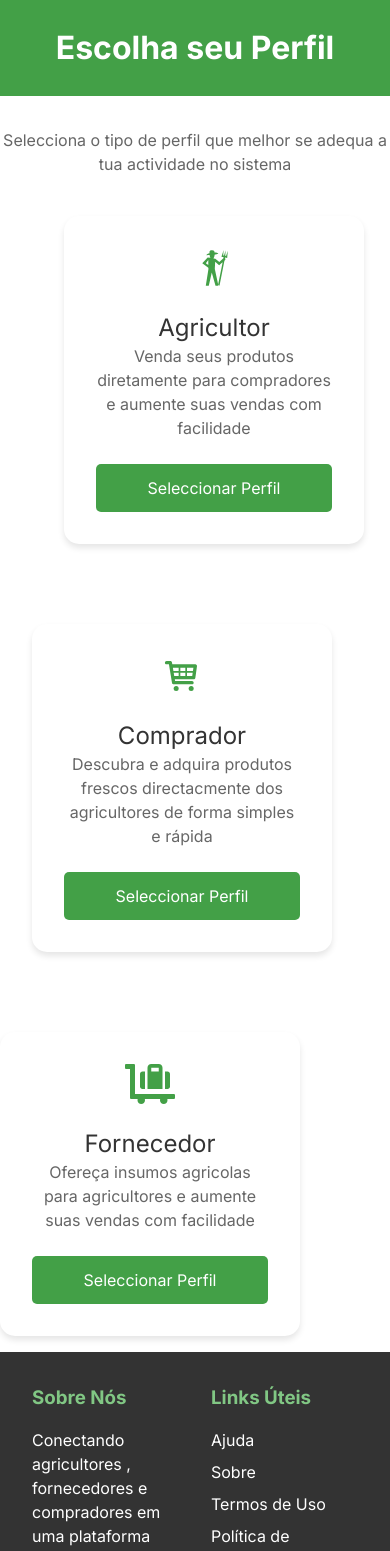
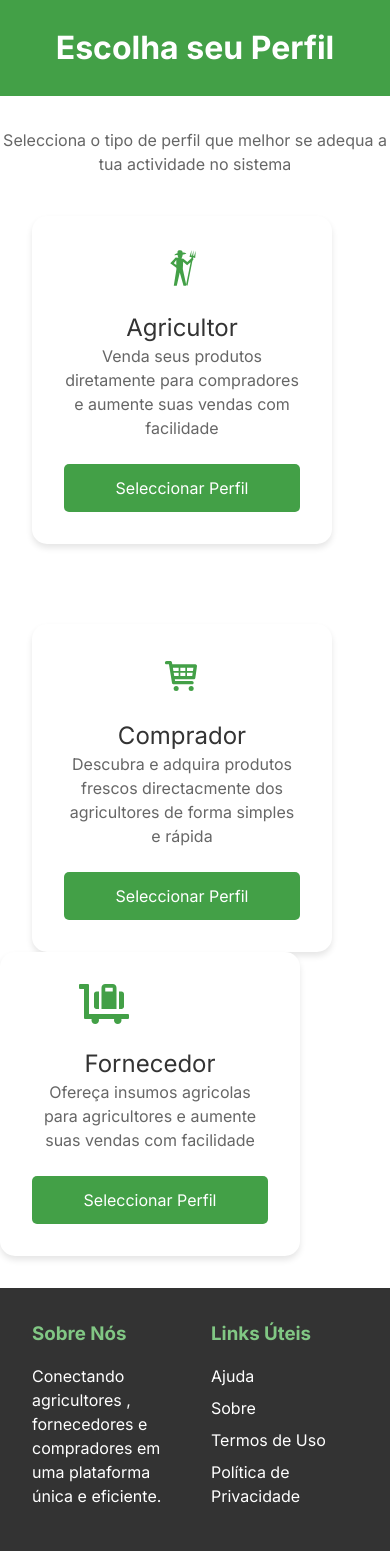
Before and after one commit to Marieth23-cmd/NzoAgrofinal, a Next.js app: page /Seleccionar in a window 390 px wide. Shown: the top 1551 px of the page. Built offline with nearby package versions, Linux system fonts and the light colour scheme.

Commit message:
trabanlahndo na responsividade mobile 5

```diff
--- a/src/app/Seleccionar/page.tsx
+++ b/src/app/Seleccionar/page.tsx
@@ -27,8 +27,8 @@ import Footer from "../Components/Footer";
 
           <div className="bg-white grid grid-cols-1 lg:grid-cols-3" >
 
-           <div className=" ml-16 mb-20 bg-white rounded-[15px]  p-8 text-center max-w-[300px]
-            cursor-pointer shadow-custom hover:translate-y-2 ">
+           <div className=" ml-8 mb-20 bg-white rounded-[15px]  p-8 text-center max-w-[300px]
+            cursor-pointer shadow-custom hover:translate-y-2 lg:ml-16">
 
                  <div className=" w-20 h-10 m-0 mx-auto mb-6 ">
                     <GiFarmer className=" w-full h-full fill-primary"/>
@@ -43,7 +43,7 @@ import Footer from "../Components/Footer";
 
 
 
-       <div className=" ml-8 mb-20 hover:translate-y-2 bg-white rounded-[15px] p-8 text-center max-w-[300px] cursor-pointer shadow-custom   ">
+       <div className=" ml-8 hover:translate-y-2 bg-white rounded-[15px] p-8 text-center max-w-[300px] cursor-pointer shadow-custom lg:mb-20" >
 
        <div className=" w-20 h-10 m-0 mx-auto mb-6 ">
                     < TiShoppingCart className=" w-full h-full fill-primary " />
@@ -57,8 +57,8 @@ import Footer from "../Components/Footer";
                        <Link href="./Cadastrocomprador">Seleccionar Perfil</Link></button>
                  </div>
 
-        <div className=" hover:translate-y-2 mb-20 bg-white rounded-[15px] p-8 text-center max-w-[300px] cursor-pointer shadow-custom transition-transform " >
-                <div className=" w-20 h-10 m-0 mx-auto mb-6 ">
+        <div className=" hover:translate-y-2  bg-white rounded-[15px] p-8 text-center mb-24 max-w-[300px] cursor-pointer shadow-custom transition-transform lg:mb-20" >
+                <div className=" ml-8 w-20 h-10 lg:m-0 mx-auto mb-6 ">
                     <FaLuggageCart className=" w-full h-full fill-primary " />
                 </div>
                  <div className=" text-2xl  text-profile" > Fornecedor</div>
--- a/src/app/carrinho/page.tsx
+++ b/src/app/carrinho/page.tsx
@@ -164,7 +164,7 @@ export default function Carrinho() {
             ))
           )}
 
-          <div className=" mt-8 p-4 bg-white rounded-[10px] shadow-custom">
+          <div className="mt-8 p-4 bg-white rounded-[10px] shadow-custom">
             <div className="flex justify-between border-b-[1px] border-solid border-tab py-2 px-0 " >
               <span>Subtotal:</span>
               <span>kzs {calcularSubtotal().toFixed(2)}</span>
--- a/src/app/categoriafrutas/page.tsx
+++ b/src/app/categoriafrutas/page.tsx
@@ -88,7 +88,7 @@ export default function CategoriaFrutas() {
       </Head>
       <Navbar />
 
-      <div className="mb-20 mt-[28%] lg:mt-[18%]">
+      <div className="mb-20 mt-[32%] lg:mt-[18%]">
         <h1 className="text-center my-6 text-[2rem] font-bold text-marieth">Frutas</h1>
 
         <div className=" my-12 mx-9 px-4">
--- a/src/app/categoriagrao/page.tsx
+++ b/src/app/categoriagrao/page.tsx
@@ -87,7 +87,7 @@ export default function Categoriagrao() {
       </Head>
       <Navbar />
 
-      <div className="mb-20 mt-[28%] lg:mt-[18%]">
+      <div className="mb-20 mt-[32%] lg:mt-[18%]">
         <h1 className="text-center my-6 text-[2rem] font-bold text-marieth">Grãos</h1>
 
         <div className=" my-12 mx-9 px-4">
--- a/src/app/categoriainsumo/page.tsx
+++ b/src/app/categoriainsumo/page.tsx
@@ -87,7 +87,7 @@ export default function CategoriaInsumos() {
       </Head>
       <Navbar />
 
-      <div className="mb-20 mt-[28%] lg:mt-[18%]">
+      <div className="mb-20 mt-[32%] lg:mt-[18%]">
         <h1 className="text-center my-6 text-[2rem] font-bold text-marieth">Insumos Agrícolas</h1>
 
         <div className=" my-12 mx-9 px-4">
--- a/src/app/categoriatuberraiz/page.tsx
+++ b/src/app/categoriatuberraiz/page.tsx
@@ -87,7 +87,7 @@ export default function CategoriaTuberculos() {
       </Head>
       <Navbar />
 
-      <div className="mb-20 mt-[28%] lg:mt-[18%]">
+      <div className="mb-20 mt-[32%] lg:mt-[18%]">
         <h1 className="text-center my-6 text-[2rem] font-bold text-marieth">Tubérculos e Raízes</h1>
 
         <div className=" my-12 mx-9 px-4">
--- a/src/app/categoriaverdura/page.tsx
+++ b/src/app/categoriaverdura/page.tsx
@@ -87,7 +87,7 @@ export default function CategoriaVerduras() {
       </Head>
       <Navbar />
 
-      <div className="mb-20 mt-[28%] lg:mt-[18%]">
+      <div className="mb-20 mt-[32%] lg:mt-[18%]">
         <h1 className="text-center my-6 text-[2rem] font-bold text-marieth">Verduras</h1>
 
         <div className=" my-12 mx-9 px-4">
--- a/src/app/page.tsx
+++ b/src/app/page.tsx
@@ -102,7 +102,7 @@ export default function Home() {
       <Navbar />
 
       <div className="grid grid-rows-[20px_1fr_20px] items-center justify-items-center
-    min-h-screen p-8 pb-20 gap-16 sm:p-20 mt-[25%] lg:mt-[16%] mb-20">
+    min-h-screen p-8 pb-20 gap-16 sm:p-20 mt-[30%] lg:mt-[16%] mb-20">
 
 
         <div className="backgroundimage">
@@ -114,7 +114,7 @@ export default function Home() {
         </div>
 
 
-        <section className="max-w-[75rem] md:p-8 -mb-12 mt-40  lg:mt-24 ">
+        <section className="max-w-[75rem] md:p-8 -mb-12 mt-44gi  lg:mt-24 ">
           <h1 className=" text-center mb-4 text-2xl mt-0 font-bold ">Categorias</h1>
           <div className="grid gap-6 grid-cols-2 md:grid-cols-5 ">
             <div className=" flex items-center justify-center bg-white p-6  rounded-[10px] hover:shadow-xl text-center cursor-pointer shadow-custom   hover:translate-y-2 " >
@@ -178,7 +178,7 @@ export default function Home() {
             </Link>
           ))
         ) : (
-          <p className="text-center w-full ">Nenhum produto em destaque</p>
+          <p className="text-center w-full mb-10 lg:mb-0 ">Nenhum produto em destaque</p>
         )}
 
       </div>
```
